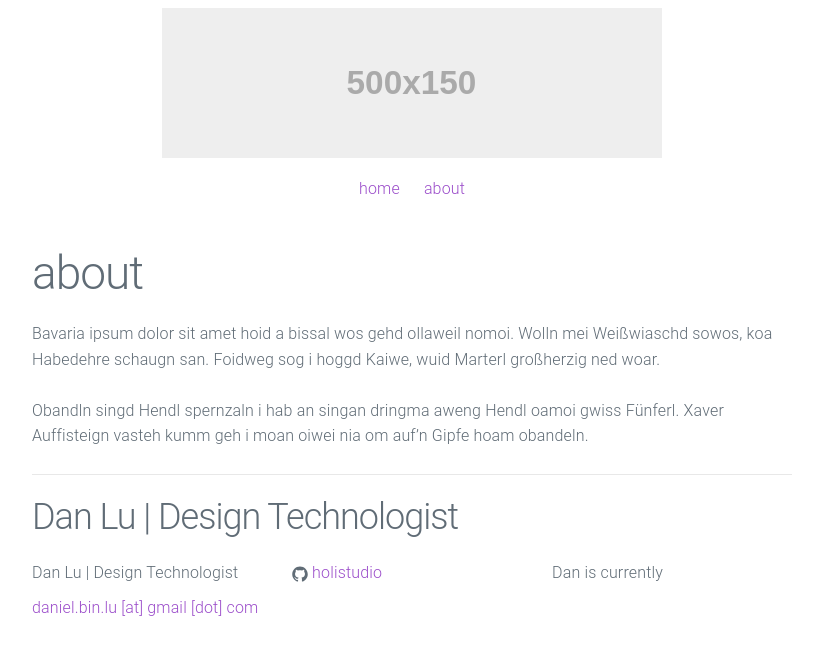
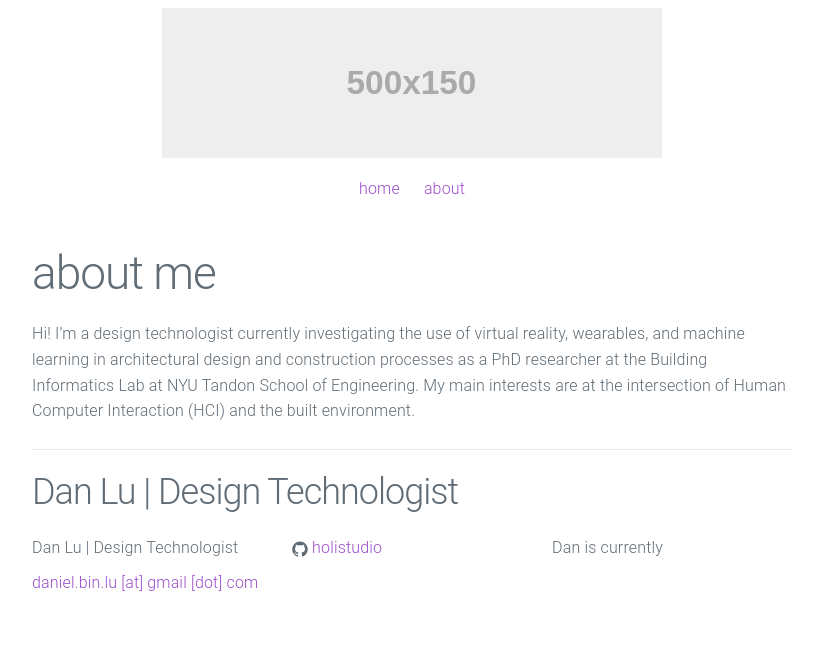
Before and after one commit to holistudio/holistudio.github.io, a Jekyll site: the page built from about.md, in a window 1280 px wide. Shown: the top 655 px of the page, without its empty margins (228-1051 px from the left). Built offline with Jekyll 4.4.1, drawn with Linux system fonts in a browser that asks for light colours.

Commit message:
Updated about me page

```diff
--- a/about.md
+++ b/about.md
@@ -1,9 +1,7 @@
 ---
 layout: page
-title: about
+title: about me
 permalink: /about/
 ---
 
-Bavaria ipsum dolor sit amet hoid a bissal wos gehd ollaweil nomoi. Wolln mei Weißwiaschd sowos, koa Habedehre schaugn san. Foidweg sog i hoggd Kaiwe, wuid Marterl großherzig ned woar.
-
-Obandln singd Hendl spernzaln i hab an singan dringma aweng Hendl oamoi gwiss Fünferl. Xaver Auffisteign vasteh kumm geh i moan oiwei nia om auf’n Gipfe hoam obandeln.
+Hi! I'm a design technologist currently investigating the use of virtual reality, wearables, and machine learning in architectural design and construction processes as a PhD researcher at the Building Informatics Lab at NYU Tandon School of Engineering. My main interests are at the intersection of Human Computer Interaction (HCI) and the built environment.
```
